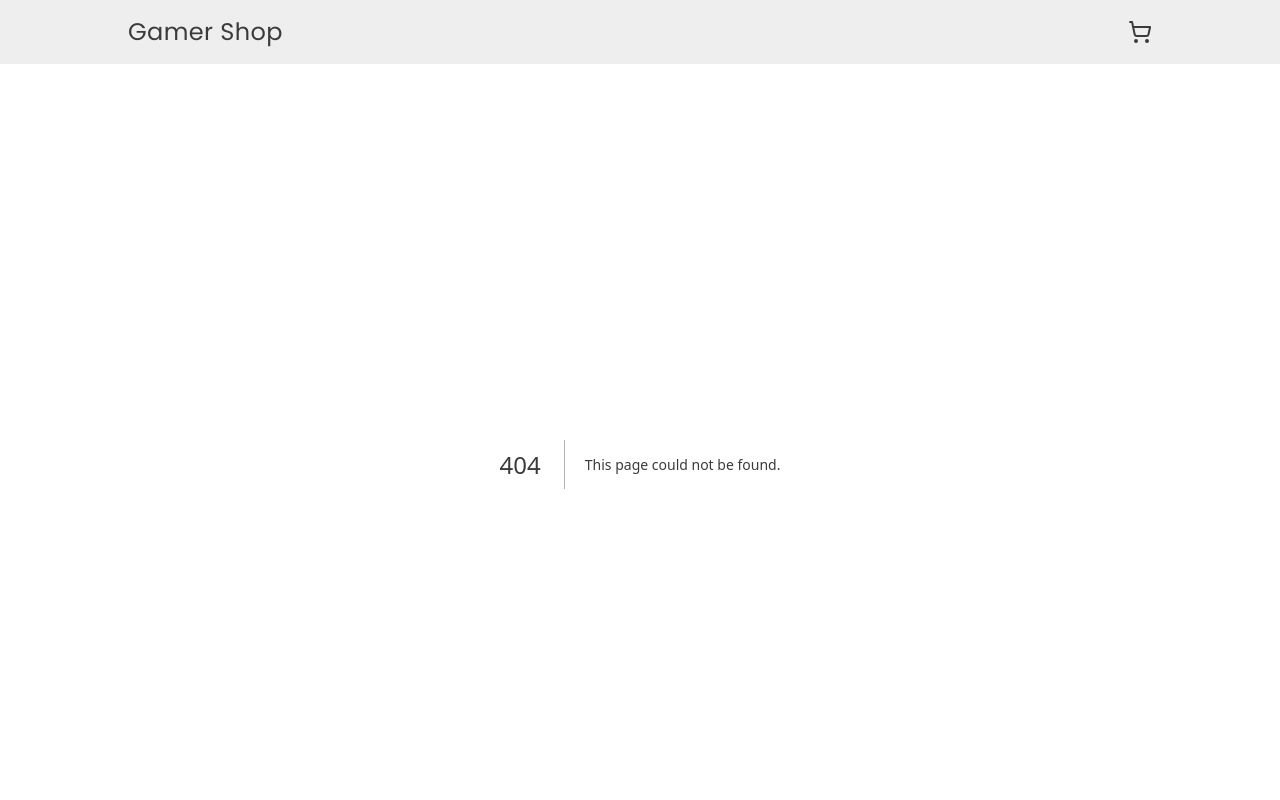
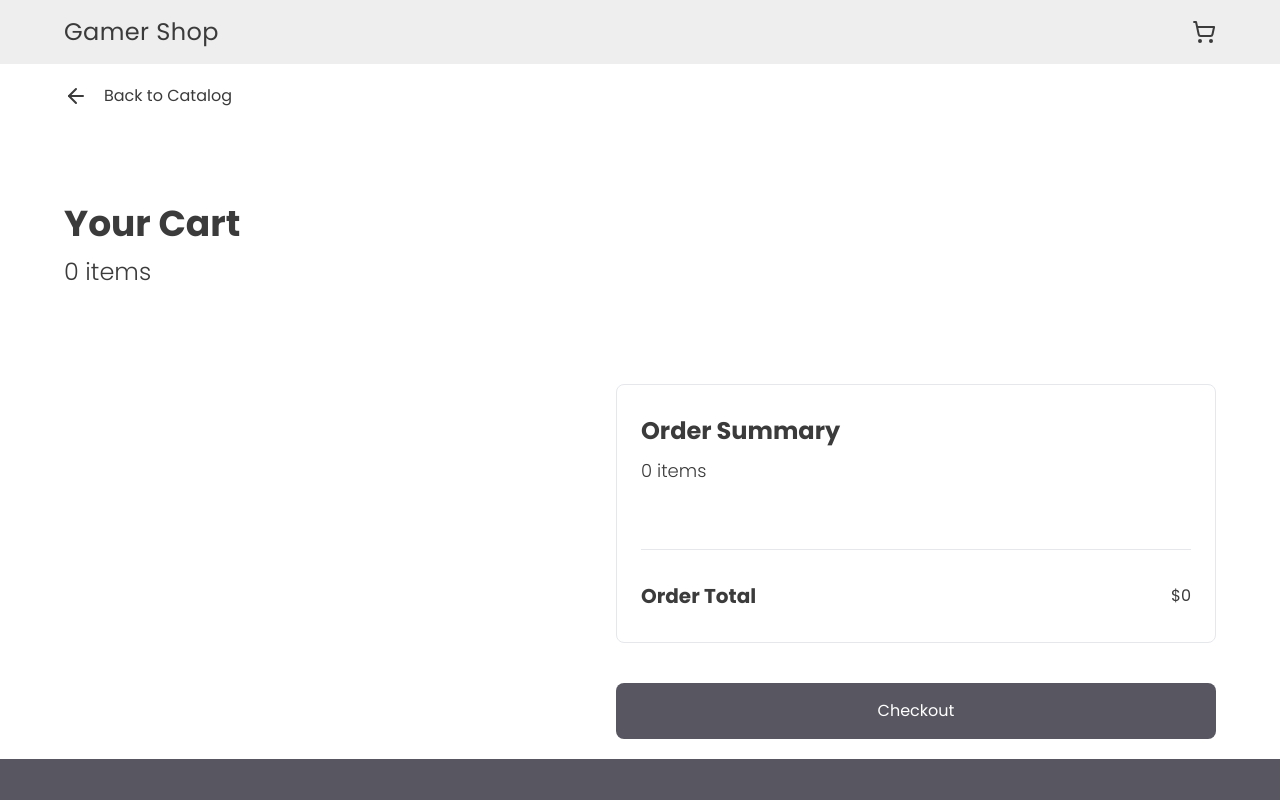
Before and after one commit to jvalverde96/apply-digital-frontend-test, a Next.js app: page /cart in a window 1280 px wide. Before the commit this address had no page. Shown: the top 800 px of the page. Built offline with nearby package versions, Linux system fonts and the light colour scheme.

Commit message:
feat: implement Cart page

```diff
--- /dev/null
+++ b/src/app/cart/page.tsx
@@ -0,0 +1,18 @@
+'use client';
+
+import Breadcrumb from '@/components/cart/breadcrumb';
+import CartHeader from '@/components/cart/cart-header';
+import Order from '@/components/cart/order';
+import React from 'react';
+
+const Cart = () => {
+  return (
+    <div className="custom-container flex flex-col justify-center gap-12">
+      <Breadcrumb />
+      <CartHeader />
+      <Order />
+    </div>
+  );
+};
+
+export default Cart;
--- a/src/app/page.tsx
+++ b/src/app/page.tsx
@@ -1,5 +1,5 @@
 import { redirect } from 'next/navigation';
 
 export default async function Home() {
-  redirect('/catalog');
+  redirect(`catalog/`);
 }
--- /dev/null
+++ b/src/components/cart/cart-header.tsx
@@ -0,0 +1,19 @@
+import useCartContext from '@/context/cart/useCartContext';
+import React from 'react';
+
+const CartHeader = () => {
+  const { cart } = useCartContext();
+
+  return (
+    <div className="flex flex-col py-12">
+      <div className="flex flex-col gap-3">
+        <h1 className="font-bold text-4xl">Your Cart</h1>
+        <p className="text-2xl font-extralight">
+          {cart.length} item{`${cart.length !== 1 ? 's' : ''}`}
+        </p>
+      </div>
+    </div>
+  );
+};
+
+export default CartHeader;
--- /dev/null
+++ b/src/components/cart/cart-item.tsx
@@ -0,0 +1,59 @@
+import useCartContext from '@/context/cart/useCartContext';
+import { Game } from '@/utils/endpoint';
+import { X } from 'lucide-react';
+import Image from 'next/image';
+
+import React from 'react';
+
+interface CartItemProps {
+  game: Game;
+  index: number;
+  totalItems: number;
+}
+
+const CartItem = ({ game, index, totalItems }: CartItemProps) => {
+  const { removeItem } = useCartContext();
+
+  const handleRemoveItem = () => {
+    removeItem(game.id);
+  };
+
+  return (
+    <div
+      className={`flex flex-col py-5 px-4 gap-6 ${
+        index + 1 !== totalItems ? 'border-b' : ''
+      } sm:flex-row`}
+    >
+      <div className="flex justify-between">
+        <Image
+          alt=""
+          src={game.image}
+          width={256}
+          height={156}
+          className="w-[256px] h-[156px]"
+        />
+        <X onClick={handleRemoveItem} className="cursor-pointer sm:hidden" />
+      </div>
+
+      <div className="flex flex-col gap-3 mt-2 w-[318px]">
+        <p className="text-sm leading-4 font-bold text-text-secondary">
+          {game.genre.toLocaleUpperCase()}
+        </p>
+        <p className="text-xl font-bold">{game.name}</p>
+        <p className="text-sm font-light text-secondary">{game.description}</p>
+      </div>
+
+      <div className="flex flex-col items-end justify-between ml-auto">
+        <X
+          onClick={handleRemoveItem}
+          className="hidden cursor-pointer sm:block"
+        />
+        <p className="flex items-end justify-end text-xl font-bold">
+          ${game.price}
+        </p>
+      </div>
+    </div>
+  );
+};
+
+export default CartItem;
--- /dev/null
+++ b/src/components/cart/cart-items.tsx
@@ -0,0 +1,23 @@
+import useCartContext from '@/context/cart/useCartContext';
+import { Game } from '@/utils/endpoint';
+import React from 'react';
+import CartItem from './cart-item';
+
+const CartItems = () => {
+  const { cart } = useCartContext();
+
+  return (
+    <div className="flex flex-col">
+      {cart.map((game, index) => (
+        <CartItem
+          key={game.id}
+          game={game}
+          index={index}
+          totalItems={cart.length}
+        />
+      ))}
+    </div>
+  );
+};
+
+export default CartItems;
--- /dev/null
+++ b/src/components/cart/order-detail.tsx
@@ -0,0 +1,17 @@
+import React from 'react';
+
+interface OrderDetailProps {
+  name: string;
+  price: number;
+}
+
+const OrderDetail = ({ name, price }: OrderDetailProps) => {
+  return (
+    <div className="flex items-center justify-between gap-14">
+      <p>{name}</p>
+      <p>${price}</p>
+    </div>
+  );
+};
+
+export default OrderDetail;
--- /dev/null
+++ b/src/components/cart/order-summary.tsx
@@ -0,0 +1,44 @@
+import useCartContext from '@/context/cart/useCartContext';
+import React from 'react';
+import OrderDetail from './order-detail';
+import { Game } from '@/utils/endpoint';
+
+const OrderSummary = () => {
+  const { cart } = useCartContext();
+
+  const calculateOrderTotal = () => {
+    return cart.reduce((total: number, game: Game) => total + game.price, 0);
+  };
+
+  return (
+    <div className="flex flex-col gap-10">
+      <div className="border flex flex-col gap-8 py-8 px-6 rounded-lg md:min-w-[600px]">
+        {/* Heading */}
+        <div className="flex flex-col gap-3">
+          <h1 className="text-2xl font-bold leading-7">Order Summary</h1>
+          <p className="text-lg font-extralight">
+            {cart.length} item{`${cart.length !== 1 ? 's' : ''}`}
+          </p>
+        </div>
+        {/* Order Details */}
+        <div className="flex flex-col gap-3">
+          {cart.map((item) => (
+            <OrderDetail key={item.id} name={item.name} price={item.price} />
+          ))}
+        </div>
+        {/* Separator */}
+        <div className="border-b"></div>
+        {/* Order Total */}
+        <div className="flex items-center justify-between gap-14">
+          <p className="text-xl	font-bold">Order Total</p>
+          <p>${calculateOrderTotal()}</p>
+        </div>
+      </div>
+      <button className="bg-secondary rounded-lg text-base text-white px-6 py-4">
+        Checkout
+      </button>
+    </div>
+  );
+};
+
+export default OrderSummary;
--- /dev/null
+++ b/src/components/cart/order.tsx
@@ -0,0 +1,14 @@
+import React from 'react';
+import CartItems from './cart-items';
+import OrderSummary from './order-summary';
+
+const Order = () => {
+  return (
+    <div className="flex flex-col justify-between gap-20 xl:flex-row">
+      <CartItems />
+      <OrderSummary />
+    </div>
+  );
+};
+
+export default Order;
--- a/src/components/catalog/game-item.tsx
+++ b/src/components/catalog/game-item.tsx
@@ -1,6 +1,6 @@
 'use client';
 
-import useCartContext from '@/context/useCartContext';
+import useCartContext from '@/context/cart/useCartContext';
 import { Game } from '@/utils/endpoint';
 import Image from 'next/image';
 
--- a/src/components/catalog/game-list.tsx
+++ b/src/components/catalog/game-list.tsx
@@ -46,7 +46,7 @@ const GameList = () => {
         <div className="flex items-start justify-center 2xl:justify-start">
           <button
             onClick={handleLoadMore}
-            className="w-[327px] md:w-auto px-6 py-3 bg-blue-500 text-base text-white rounded-lg bg-secondary"
+            className="w-[327px] md:w-auto px-6 py-3 text-base text-white rounded-lg bg-secondary"
           >
             SEE MORE
           </button>
--- a/tailwind.config.ts
+++ b/tailwind.config.ts
@@ -37,8 +37,8 @@ const config: Config = {
           'padding-top': '1.25rem', // py-5
           'padding-bottom': '1.25rem', // py-5
           '@screen lg': {
-            'padding-left': '8rem', // lg:px-32
-            'padding-right': '8rem', // lg:px-32
+            'padding-left': '4rem', // lg:px-32
+            'padding-right': '4rem', // lg:px-32
             'padding-top': '1.25rem', // lg:py-5
             'padding-bottom': '1.25rem', // lg:py-5
             'max-width': '1536px', // lg:max-w-[1536px]
```
